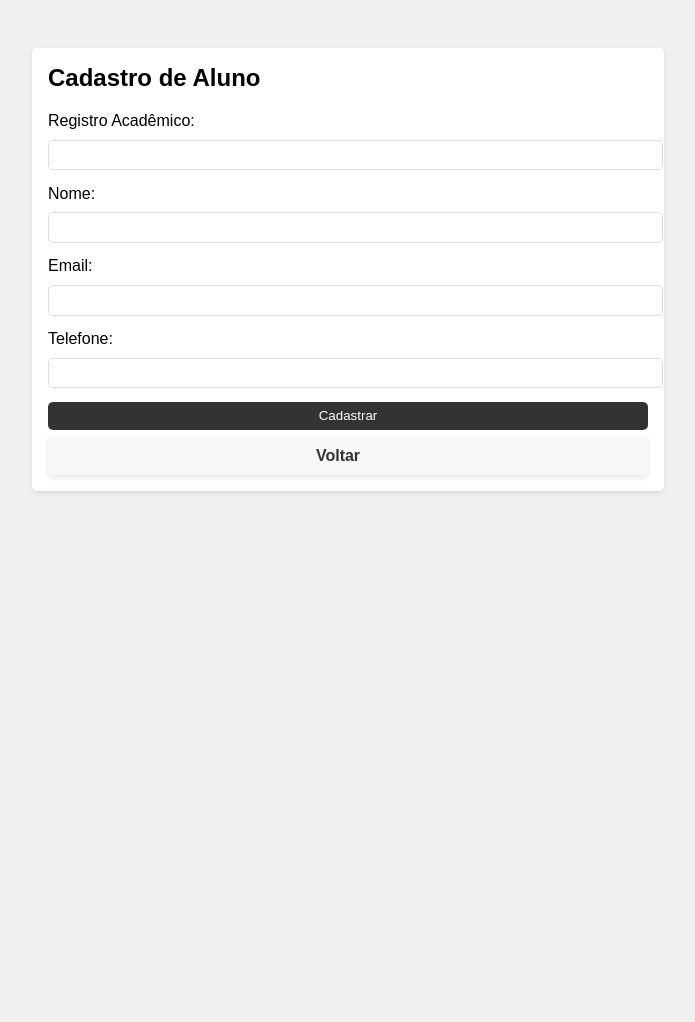
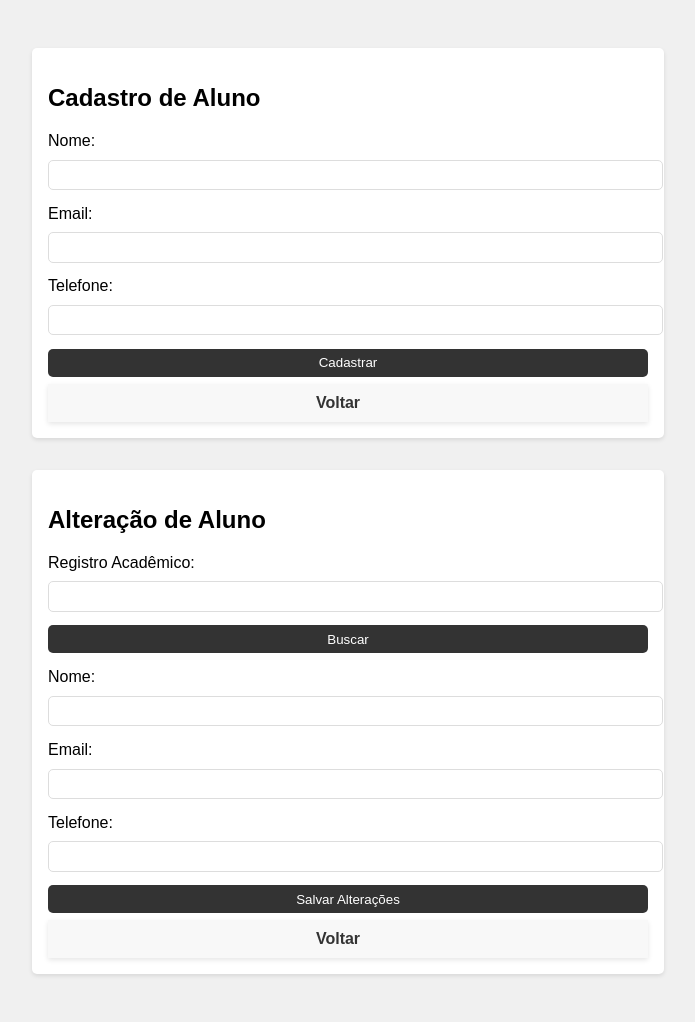
Before and after one commit to pedrovinchi1/Oficina2, a FastAPI app: page /cadastroaluno in a window 1280 px wide. Shown: the part 112-1134 px from the top of the page, without its empty margins (292-987 px from the left). Before the commit the page ends 605 px from the top, so only its background shows below. Run offline with FastAPI, Linux system fonts and the light colour scheme.

Commit message:
Registro presença e alteração aluno

```diff
--- a/app/main.py
+++ b/app/main.py
@@ -1,12 +1,13 @@
 from typing import List
 from fastapi import APIRouter, FastAPI, Depends, Form, HTTPException, Request, status
-from fastapi.responses import HTMLResponse, RedirectResponse
+from fastapi.responses import HTMLResponse, RedirectResponse, JSONResponse, JSONResponse as jsonify
 from fastapi.staticfiles import StaticFiles
 from fastapi.templating import Jinja2Templates
 from sqlalchemy.orm import Session
 from fastapi.security import OAuth2PasswordRequestForm
 from datetime import timedelta
 from app import models, schemas, crud, database, auth
+from app.database import get_db
 import logging
 
 app = FastAPI()
@@ -39,28 +40,28 @@ async def create_professor(request: Request, nome: str = Form(...), email: str =
         raise HTTPException(status_code=400, detail="Email already registered")
     return crud.create_professor(db=db, professor=schemas.ProfessorCreate(nome=nome, email=email, password=password))
 
+
 @app.post("/presencas/", response_class=HTMLResponse)
 async def create_presenca(
     request: Request,
     oficina_id: int = Form(...),
-    registro_academico: str = Form(...),
+    registro_academico: int = Form(...),
     db: Session = Depends(database.get_db)
 ):
     try:
-        presenca = schemas.PresencaCreate(
-            oficina_id=oficina_id,
-            registro_academico=registro_academico
+        new_presenca = schemas.PresencaCreate(
+            aluno_id=registro_academico,  # aluno_id no schema corresponde a registro_academico
+            oficina_id=oficina_id
         )
-        crud.create_presenca(db=db, presenca=presenca)
+        crud.create_presenca(db, new_presenca)
         return templates.TemplateResponse(
-            "presenca_registrada.html",
-            {"request": request, "message": "Presença registrada com sucesso!"}
-        )
-    except Exception as e:
-        return templates.TemplateResponse(
-            "presenca.html",
-            {"request": request, "error": str(e)}
-        )
+            "presencaregistrada.html",{"request": request,"message": "Presença registrada com sucesso!"},status_code=200)
+    except HTTPException as e:
+        return HTMLResponse(content=e.detail, status_code=e.status_code)
+    except Exception as ex:
+        logging.error(f"Erro ao registrar presença: {ex}")
+        return HTMLResponse(content="Erro ao registrar presença.", status_code=500)
+
 
 @app.post("/create-oficina")
 async def create_oficina(request: Request, db: Session = Depends(database.get_db), titulo: str = Form(...), descricao: str = Form(...)):
@@ -109,9 +110,10 @@ async def read_cadastrooficina(request: Request):
 
 
 @app.get("/presenca", response_class=HTMLResponse)
-async def read_presenca(request: Request):
+async def read_presenca(request: Request, db: Session = Depends(database.get_db)):
+    oficinas = db.query(models.Oficina).all()
     token = request.cookies.get("access_token")
-    return templates.TemplateResponse("presenca.html", {"request": request, "token": token})
+    return templates.TemplateResponse("presenca.html", {"request": request, "oficinas": oficinas, "token": token})
 
 @app.get("/login", response_class=HTMLResponse)
 async def login(request: Request):
@@ -158,5 +160,19 @@ async def read_gerarcertificados(request: Request):
 async def logout(request: Request):
     response = RedirectResponse(url="/")
     response.delete_cookie(key="access_token")
-    response.delete_cookie(key="other_cookie_if_any")  # Adicione outros cookies se necessário
+    response.delete_cookie(key="other_cookie_if_any")
     return response
+
+@app.get("/aluno/{registro_academico}", response_class=JSONResponse)
+async def get_aluno(registro_academico: int, db: Session = Depends(get_db)):
+    aluno = crud.get_aluno_by_registro_academico(db, registro_academico)
+    if aluno is None:
+        return JSONResponse(status_code=404, content={"message": "Aluno não encontrado"})
+    return aluno
+
+@app.put("/aluno/{registro_academico}", response_class=JSONResponse)
+async def update_aluno(registro_academico: int, aluno: schemas.AlunoUpdate, db: Session = Depends(get_db)):
+    updated_aluno = crud.update_aluno(db, registro_academico, aluno)
+    if updated_aluno is None:
+        return JSONResponse(status_code=404, content={"message": "Aluno não encontrado"})
+    return updated_aluno
--- a/app/templates/cadastroaluno.html
+++ b/app/templates/cadastroaluno.html
@@ -12,12 +12,9 @@
     </header>
 
     <main>
-    <section id="cadastroaluno">
-        <h2>Cadastro de Aluno</h2>
-        <form action="/alunos/" method="post">
-            <label for="registro_academico">Registro Acadêmico:</label>
-            <input type="text" id="registro_academico" name="registro_academico" required>
-
+        <section>
+            <h1>Cadastro de Aluno</h1>
+            <form>
                 <label for="nome">Nome:</label>
                 <input type="text" id="nome" name="nome" required>
 
@@ -34,13 +31,66 @@
                     <li><a href="/dashboard">Voltar</a></li>
                 </ul>
             </nav>
+        </section>
+
+        <section>
+            <h1>Alteração de Aluno</h1>
+            <label for="registroAcademico">Registro Acadêmico:</label>
+            <input type="text" id="registroAcademico" name="registroAcademico">
+            <button onclick="buscarAluno()">Buscar</button>
+
+            <label for="nomeAlteracao">Nome:</label>
+            <input type="text" id="nomeAlteracao" name="nomeAlteracao">
+
+            <label for="emailAlteracao">Email:</label>
+            <input type="email" id="emailAlteracao" name="emailAlteracao">
+
+            <label for="telefoneAlteracao">Telefone:</label>
+            <input type="text" id="telefoneAlteracao" name="telefoneAlteracao">
+
+            <button onclick="salvarAlteracoesAluno()">Salvar Alterações</button>
+            <nav class="menu">
+                <ul>
+                    <li><a href="/dashboard">Voltar</a></li>
+                </ul>
+            </nav>
+        </section>
+
+
         {% if error %}
         <script>
             alert("{{ error }}");
         </script>
         {% endif %}
+    </main>
 
-    </section>
-    </main>
+    <script>
+        function buscarAluno() {
+            const registroAcademico = document.getElementById('registroAcademico').value;
+            fetch(`/aluno/${registroAcademico}`)
+                .then(response => response.json())
+                .then(aluno => {
+                    document.getElementById('nomeAlteracao').value = aluno.nome;
+                    document.getElementById('emailAlteracao').value = aluno.email;
+                    document.getElementById('telefoneAlteracao').value = aluno.telefone;
+                });
+        }
+
+        function salvarAlteracoesAluno() {
+            const registroAcademico = document.getElementById('registroAcademico').value;
+            const nome = document.getElementById('nomeAlteracao').value;
+            const email = document.getElementById('emailAlteracao').value;
+            const telefone = document.getElementById('telefoneAlteracao').value;
+            fetch(`/aluno/${registroAcademico}`, {
+                method: 'PUT',
+                headers: {'Content-Type': 'application/json'},
+                body: JSON.stringify({ nome, email, telefone })
+            })
+            .then(response => response.json())
+            .then(resp => {
+                alert('Aluno atualizado com sucesso!');
+            });
+        }
+    </script>
 </body>
 </html>
```
Also changed, not shown: app/crud.py (+25 -1 lines), app/schemas.py (+8 -2 lines), app/templates/cadastrooficina.html (+33 -9 lines), app/templates/presenca.html (+5 -5 lines), app/templates/presencaregistrada.html (added, +24 -0 lines). Lines whose indentation alone changed are shown as unchanged.
